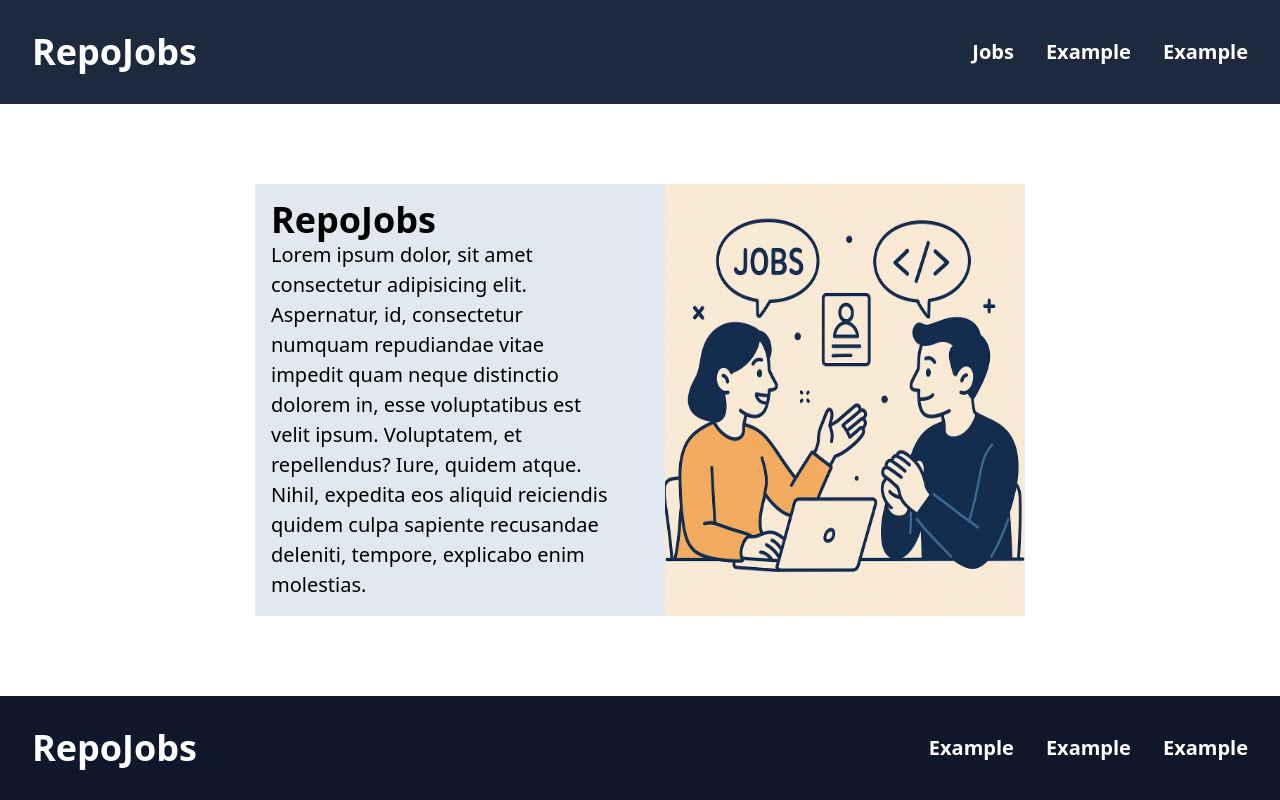
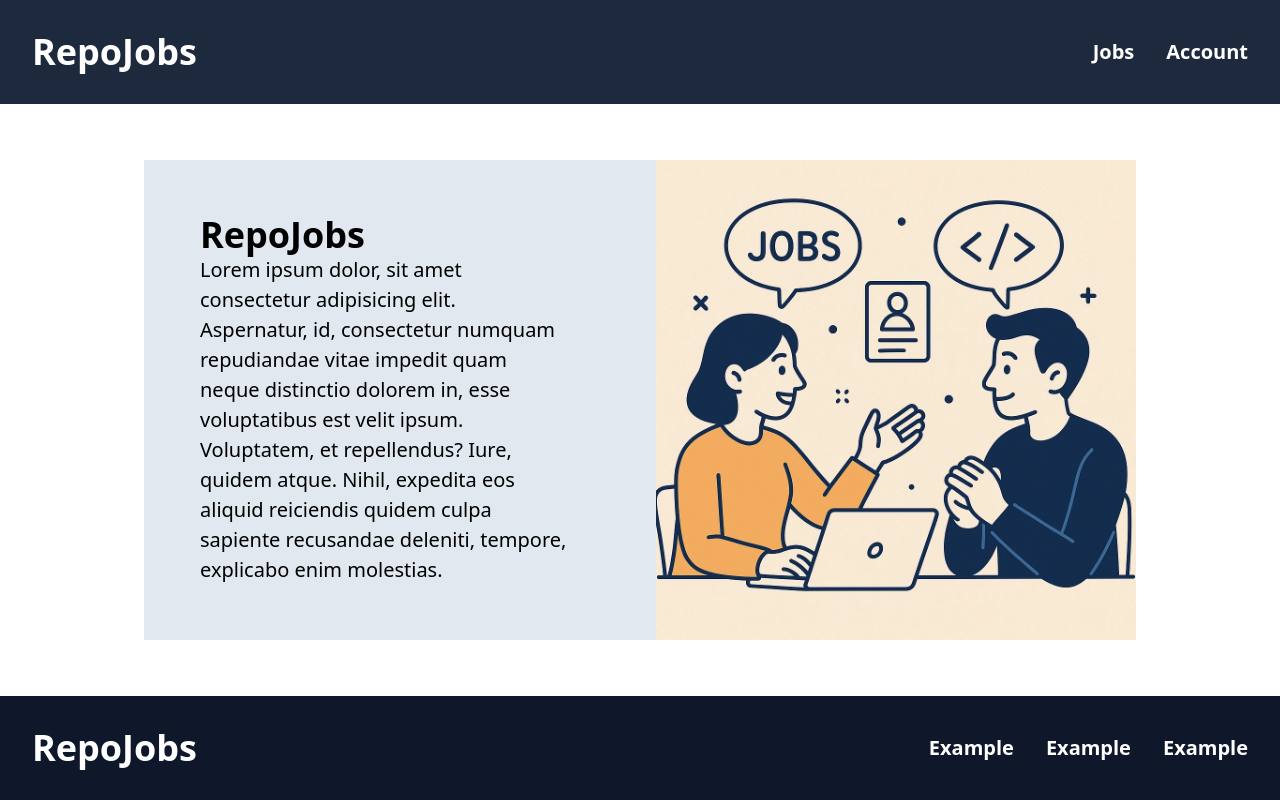
Before and after one commit to LuisSteel07/RepoJobs, a React (Vite) app: page / in a window 1280 px wide. Built offline with nearby package versions, Linux system fonts and the light colour scheme.

Commit message:
Navbar completed float menu feature

```diff
--- a/src/components/JobComponent.tsx
+++ /dev/null
@@ -1,14 +0,0 @@
-import type { Job } from "../interfaces/Job"
-
-const JobComponent:React.FC<Job> = ({id, title, text, contact, site}:Job) => {
-    return (
-        <article className="flex gap-4 flex-col w-[650px] bg-slate-800 rounded-2xl p-6 text-white" key={id}>
-            <h1 className="text-4xl font-bold">{title}</h1>
-            <p className="text-xl">{text}</p>
-            <p className="font-bold">Contactar: {contact}</p>
-            <p className="font-bold">Creado: {site}</p>
-        </article>
-    )
-}
-
-export default JobComponent
--- a/src/components/Navbar.tsx
+++ b/src/components/Navbar.tsx
@@ -3,11 +3,10 @@ import { useState } from "react"
 const Navbar:React.FC = () => {
     const [showMenu, setShowMenu] = useState(false)
 
-    console.log(showMenu)
-
     return (
         <nav className="flex sticky justify-between items-center w-full bg-slate-800 text-white p-8">
             <a href="/" className="font-bold text-4xl">RepoJobs</a>
+            <section className="lg:hidden flex flex-col w-10 h-10">
                 <label htmlFor="navbar" className="md:hidden flex text-white">
                     <img src="/list.svg" id="open" alt="menu-icon" className="w-6 h-6" />
                 </label>
@@ -15,20 +14,20 @@ const Navbar:React.FC = () => {
                 {
                     showMenu
                     ?
-                    <section className="flex flex-col w-60 h-auto p-2 gap-1 -translate-x-60 bg-gray-950/90" id="menu">
-                        <a href="/jobs">Jobs</a>
-                        <a href="/">Example</a>
-                        <a href="/">Example</a>
-                    </section>
+                        <div className="flex-col w-60 h-auto p-2 gap-1 -translate-x-60 bg-gray-950/90" id="menu">
+                            <a href="/jobs" className="flex flex-row justify-center items-center p-3 text-xl font-bold text-white self-center place-self-center">Jobs</a>
+                            <a href="/" className="flex flex-row justify-center items-center p-3 text-xl font-bold text-white self-center place-self-center">Example</a>
+                            <a href="/" className="flex flex-row justify-center items-center p-3 text-xl font-bold text-white self-center place-self-center">Example</a>
+                        </div>
                     :
                         (
                             <></>
                         )
                 }
+            </section>
             <section className="md:flex hidden gap-8 font-bold text-xl" id="menu">
                 <a href="/jobs">Jobs</a>
-                <a href="/">Example</a>
-                <a href="/">Example</a>
+                <a href="/">Account</a>
             </section>
         </nav>
     )
--- /dev/null
+++ b/src/components/job/JobComponent.tsx
@@ -0,0 +1,18 @@
+import type { Job } from "../../interfaces/Job"
+
+const JobComponent:React.FC<Job> = ({id, title, text, contact, site}:Job) => {
+    return (
+        <article className="flex gap-4 flex-col w-[650px] bg-slate-600 text-white" key={id}>
+            <div className="w-full bg-slate-700 p-4">
+                <h1 className="text-4xl font-bold">{title}</h1>
+            </div>
+            <div className="p-4 flex flex-col gap-4">
+                <p className="text-xl">{text}</p>
+                <p className="font-bold">Contactar: {contact}</p>
+                <p className="font-bold">Creado: {site}</p>
+            </div>
+        </article>
+    )
+}
+
+export default JobComponent
--- /dev/null
+++ b/src/css/navbar.css
@@ -0,0 +1,16 @@
+.menu{
+    display: none;
+    animation: menuIn 250ms;
+}
+
+@keyframes menuIn{
+    from{
+        transform: scale(0.2);
+        opacity: 0;
+    }
+    to{
+        transform: scale(1);
+        opacity: 1;
+        transform: translateX(-240px);
+    }
+}
--- a/src/main.tsx
+++ b/src/main.tsx
@@ -6,6 +6,8 @@ import PrincipalView from './views/PrincialView'
 import MainTemplate from './templates/MainTemplate'
 
 import './css/main.css'
+import './css/navbar.css'
+
 import CreateJobView from './views/CreateJobView'
 
 createRoot(document.getElementById('root')!).render(
--- a/src/views/JobsView.tsx
+++ b/src/views/JobsView.tsx
@@ -1,5 +1,5 @@
 import { useEffect, useState } from "react"
-import JobComponent from "../components/JobComponent"
+import JobComponent from "../components/job/JobComponent"
 import type { Job } from "../interfaces/Job"
 import get_jobs from "../requests/getJobs"
 
--- a/src/views/PrincialView.tsx
+++ b/src/views/PrincialView.tsx
@@ -1,12 +1,12 @@
 const PrincipalView:React.FC = () => {
     return (
         <section className="flex flex-col grow justify-center items-center">
-            <article className="m-4 bg-slate-200 flex flex-col-reverse md:flex-row gap-8 w-auto md:w-[770px]">
-                <div className="flex flex-col w-auto md:w-[400px] p-4">
+            <article className="flex flex-col-reverse md:grid md:grid-cols-2 m-4 md:m-0 gap-8 bg-slate-200">
+                <div className="flex flex-col w-auto md:w-[400px] p-4 self-center place-self-center">
                     <h1 className="text-4xl font-bold">RepoJobs</h1>
                     <p className="text-[20px]">Lorem ipsum dolor, sit amet consectetur adipisicing elit. Aspernatur, id, consectetur numquam repudiandae vitae impedit quam neque distinctio dolorem in, esse voluptatibus est velit ipsum. Voluptatem, et repellendus? Iure, quidem atque. Nihil, expedita eos aliquid reiciendis quidem culpa sapiente recusandae deleniti, tempore, explicabo enim molestias.</p>
                 </div>
-                <img src="/header.webp" alt="header image" width={360} />
+                <img src="/header.webp" alt="header image" className="self-center place-self-center w-full sm:w-[420px] md:w-[480px]" />
             </article>
         </section>
     )
```
Lines whose indentation alone changed are shown as unchanged.
